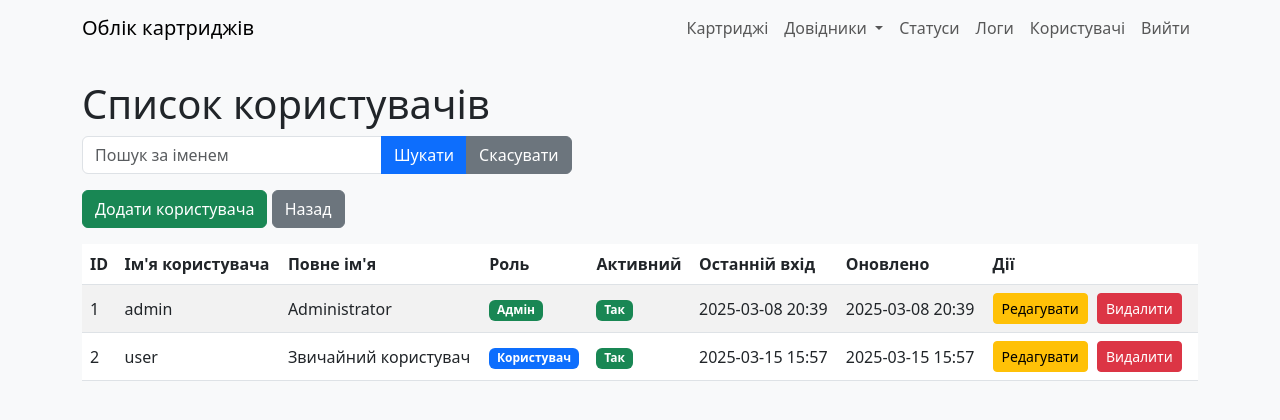
After one commit to hrobak12/flaskTest2, a Flask app: page /users in a window 1280 px wide. The commit adds this page. Shown: the top 420 px of the page. Run offline with Flask 3, Linux system fonts and the light colour scheme; a user stored in the database is signed in.

Commit message:
Commit 7

```diff
--- a/app.py
+++ b/app.py
@@ -2,8 +2,8 @@ from flask import Flask, render_template, request, redirect, url_for, flash, abo
 from flask_sqlalchemy import SQLAlchemy
 from flask_login import LoginManager, login_user, logout_user, login_required, current_user
 from models import db, User, RefillDept, PrinterModel, CustomerEquipment, Cartridges, CartridgeStatus, EventLog
+from datetime import datetime
 import bcrypt
-
 
 app = Flask(__name__)
 app.config['SECRET_KEY'] = 'your_secret_key_here'
@@ -282,6 +282,7 @@ def cartridges():
 
 @app.route('/add_cartridge', methods=['GET', 'POST'])
 @login_required
+@admin_required
 def add_cartridge():
     if request.method == 'POST':
         serial_num = request.form['serial_num']
@@ -301,10 +302,11 @@ def add_cartridge():
         flash('Картридж додано!')
         return redirect(url_for('cartridges'))
     equipments = CustomerEquipment.query.all()
-    return render_template('add_cartridge.html', equipments=equipments)
+    return render_template('add_cartridge.html', PrinterModel = PrinterModel, equipments=equipments)
 
 @app.route('/edit_cartridge/<int:cartridge_id>', methods=['GET', 'POST'])
 @login_required
+@admin_required
 def edit_cartridge(cartridge_id):
     cartridge = Cartridges.query.get_or_404(cartridge_id)
     if request.method == 'POST':
@@ -320,10 +322,11 @@ def edit_cartridge(cartridge_id):
         flash('Картридж оновлено!')
         return redirect(url_for('cartridges'))
     equipments = CustomerEquipment.query.all()
-    return render_template('edit_cartridge.html', cartridge=cartridge, equipments=equipments)
+    return render_template('edit_cartridge.html', RefillDept=RefillDept, PrinterModel = PrinterModel, cartridge=cartridge, equipments=equipments)
 
 @app.route('/delete_cartridge/<int:cartridge_id>', methods=['POST'])
 @login_required
+@admin_required
 def delete_cartridge(cartridge_id):
     cartridge = Cartridges.query.get_or_404(cartridge_id)
     db.session.delete(cartridge)
@@ -403,6 +406,7 @@ def delete_status(status_id):
 
 # Перегляд логів подій
 @app.route('/event_log')
+@admin_required
 @login_required
 def event_log():
     table_filter = request.args.get('table_filter', '')
@@ -480,5 +484,6 @@ def delete_user(user_id):
     flash('Користувача видалено!')
     return redirect(url_for('users'))
 
+
 if __name__ == '__main__':
-    app.run(debug=True)
+    app.run(host='0.0.0.0', port=5000, debug=True)
--- a/static/style.css
+++ b/static/style.css
@@ -18,3 +18,14 @@ body {
     background-color: #4B0082 !important; /* Темний фіолетовий */
     color: white;
 }
+
+/* Опціонально: Стилі для випадаючого меню */
+.dropdown-menu {
+    min-width: 150px; /* Мінімальна ширина випадаючого меню */
+}
+
+/* Опціонально: Додаємо відступи для пунктів меню */
+.navbar-nav .nav-link {
+    padding-left: 10px;
+    padding-right: 10px;
+}
--- a/templates/base.html
+++ b/templates/base.html
@@ -16,18 +16,45 @@
     <nav class="navbar navbar-expand-lg navbar-light bg-light">
         <div class="container">
             <a class="navbar-brand" href="{{ url_for('index') }}">Облік картриджів</a>
-            <div class="navbar-nav">
+            <button class="navbar-toggler" type="button" data-bs-toggle="collapse" data-bs-target="#navbarNav" aria-controls="navbarNav" aria-expanded="false" aria-label="Toggle navigation">
+                <span class="navbar-toggler-icon"></span>
+            </button>
+            <div class="collapse navbar-collapse" id="navbarNav">
+                <ul class="navbar-nav ms-auto">
                     {% if current_user.is_authenticated %}
+                        <li class="nav-item">
                             <a class="nav-link" href="{{ url_for('cartridges') }}">Картриджі</a>
-                    <a class="nav-link" href="{{ url_for('equipments') }}">Обладнання</a>
-                    <a class="nav-link" href="{{ url_for('printer_models') }}">Моделі принтерів</a>
-                    <a class="nav-link" href="{{ url_for('refill_depts') }}">Відділи</a>
+                        </li>
+                        <li class="nav-item dropdown">
+                            <a class="nav-link dropdown-toggle" href="#" id="navbarDropdown" role="button" data-bs-toggle="dropdown" aria-expanded="false">
+                                Довідники
+                            </a>
+                            <ul class="dropdown-menu" aria-labelledby="navbarDropdown">
+                                <li><a class="dropdown-item" href="{{ url_for('equipments') }}">Обладнання</a></li>
+                                <li><a class="dropdown-item" href="{{ url_for('printer_models') }}">Моделі принтерів</a></li>
+                                <li><a class="dropdown-item" href="{{ url_for('refill_depts') }}">Відділи</a></li>
+                            </ul>
+                        </li>
+                        <li class="nav-item">
                             <a class="nav-link" href="{{ url_for('cartridge_status') }}">Статуси</a>
+                        </li>
+                        <li class="nav-item">
                             <a class="nav-link" href="{{ url_for('event_log') }}">Логи</a>
+                        </li>
+                        {% if current_user.role == 'admin' %}
+                            <li class="nav-item">
+                                <a class="nav-link" href="{{ url_for('users') }}">Користувачі</a>
+                            </li>
+                        {% endif %}
+                        <li class="nav-item">
                             <a class="nav-link" href="{{ url_for('logout') }}">Вийти</a>
+                        </li>
                     {% else %}
+                        <li class="nav-item">
                             <a class="nav-link" href="{{ url_for('login') }}">Увійти</a>
+                        </li>
                     {% endif %}
+                </ul>
             </div>
         </div>
     </nav>
@@ -41,5 +68,6 @@
         {% endwith %}
         {% block content %}{% endblock %}
     </div>
+    <script src="https://cdn.jsdelivr.net/npm/bootstrap@5.3.0/dist/js/bootstrap.bundle.min.js"></script>
 </body>
 </html>
--- /dev/null
+++ b/templates/users.html
@@ -0,0 +1,61 @@
+{% extends "base.html" %}
+{% block title %}Користувачі{% endblock %}
+{% block content %}
+    <h1>Список користувачів</h1>
+    <form method="GET" class="mb-3">
+        <div class="input-group">
+            <input type="text" name="search" class="form-control" placeholder="Пошук за іменем" value="{{ search }}">
+            <button type="submit" class="btn btn-primary">Шукати</button>
+            <a href="{{ url_for('users') }}" class="btn btn-secondary">Скасувати</a>
+        </div>
+    </form>
+    <div class="mb-3">
+        <a href="{{ url_for('add_user') }}" class="btn btn-success">Додати користувача</a>
+        <a href="{{ url_for('index') }}" class="btn btn-secondary">Назад</a>
+    </div>
+    <table class="table table-striped">
+        <thead>
+            <tr>
+                <th>ID</th>
+                <th>Ім'я користувача</th>
+                <th>Повне ім'я</th>
+                <th>Роль</th>
+                <th>Активний</th>
+                <th>Останній вхід</th>
+                <th>Оновлено</th>
+                <th>Дії</th>
+            </tr>
+        </thead>
+        <tbody>
+            {% for user in users %}
+            <tr>
+                <td>{{ user.id }}</td>
+                <td>{{ user.username }}</td>
+                <td>{{ user.humanname }}</td>
+                <td>
+                    {% if user.role == 'admin' %}
+                        <span class="badge bg-success">Адмін</span>
+                    {% else %}
+                        <span class="badge bg-primary">Користувач</span>
+                    {% endif %}
+                </td>
+                <td>
+                    {% if user.active %}
+                        <span class="badge bg-success">Так</span>
+                    {% else %}
+                        <span class="badge bg-danger">Ні</span>
+                    {% endif %}
+                </td>
+                <td>{{ user.lastlogin.strftime('%Y-%m-%d %H:%M') }}</td>
+                <td>{{ user.time_updated.strftime('%Y-%m-%d %H:%M') }}</td>
+                <td>
+                    <a href="{{ url_for('edit_user', user_id=user.id) }}" class="btn btn-warning btn-sm">Редагувати</a>
+                    <form action="{{ url_for('delete_user', user_id=user.id) }}" method="POST" class="d-inline" onsubmit="return confirm('Ви впевнені, що хочете видалити цього користувача?');">
+                        <button type="submit" class="btn btn-danger btn-sm">Видалити</button>
+                    </form>
+                </td>
+            </tr>
+            {% endfor %}
+        </tbody>
+    </table>
+{% endblock %}
```
Also changed, not shown: templates/add_user.html (added, +32 -0 lines), templates/cartridges.html (+32 -5 lines), templates/edit_cartridge.html (+10 -3 lines), templates/edit_user.html (added, +32 -0 lines), instance/---cartridge.db (deleted), instance/--cartridge.db (added), instance/cartridge.db. Lines whose indentation alone changed are shown as unchanged.
